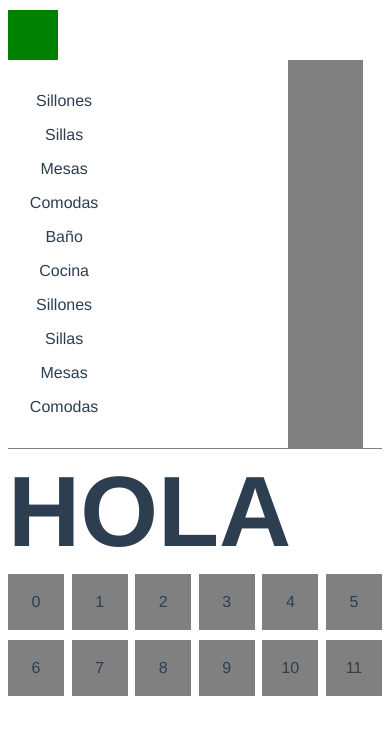
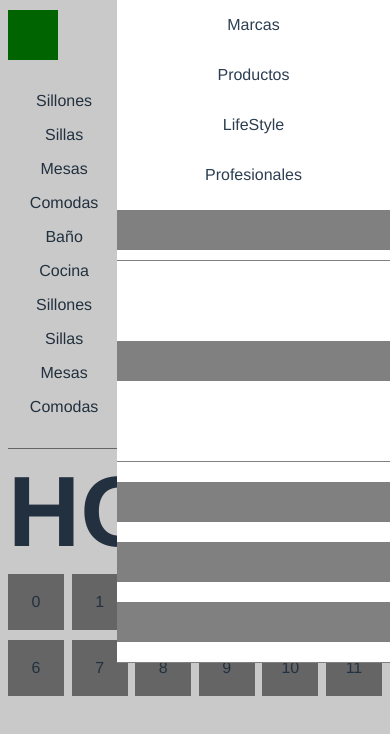
Before and after one commit to Joker9090/caro_test_slider, a Vue app: page / in a window 390 px wide. Shown: the top 734 px of the page. Built offline with nearby package versions, Linux system fonts and the light colour scheme.

Commit message:
fix menu desktop + add menu mobile

```diff
--- a/src/App.vue
+++ b/src/App.vue
@@ -1,6 +1,7 @@
 <template>
   <div id="app">
     <ProductMenu :active="true" />
+    <ProductMenuMobile :active="true" />
     <UnderlineLink size="100" text="HOLA" />
     <Slider />
   </div>
@@ -10,6 +11,7 @@
 import UnderlineLink from './components/UnderlineLink.vue'
 import Slider from './components/Slider.vue'
 import ProductMenu from './components/ProductMenu.vue'
+import ProductMenuMobile from './components/ProductMenuMobile.vue'
 
 export default {
   name: 'App',
@@ -17,6 +19,7 @@ export default {
     UnderlineLink,
     Slider,
     ProductMenu,
+    ProductMenuMobile,
   }
 }
 </script>
--- a/src/components/ProductMenu.vue
+++ b/src/components/ProductMenu.vue
@@ -108,7 +108,7 @@ export default {
   }),
   mounted() {
     const changeImage = (/*url*/) =>
-      (document.querySelector(".imageHolder").style.background = "red"); // aca caro para cxambiar la iamgen por background
+      (document.querySelector(".ProductMenu .imageHolder").style.background = "red"); // aca caro para cxambiar la iamgen por background
     const activeTarget = (target) => target.classList.add("active");
     const desactiveAll = (queryParam) => {
       return [...document.querySelectorAll(queryParam)].map((item) =>
@@ -160,18 +160,18 @@ export default {
       return targetDOM;
     };
     document
-      .querySelectorAll(".categories li")
+      .querySelectorAll(".ProductMenu .categories li")
       .forEach((li) =>
         li.addEventListener("mouseenter", () => hoverCategory(li))
       );
     document
-      .querySelectorAll(".subCategories li")
+      .querySelectorAll("-ProductMenu .subCategories li")
       .forEach((li) =>
         li.addEventListener("mouseenter", () => hoverSubCategory(li))
       );
 
       /* handle click*/
-    document.querySelector(".toggleClick").onclick = () => {
+    document.querySelector(".ProductMenu .toggleClick").onclick = () => {
        document.querySelector(".ProductMenu").classList.toggle('active');
     };
   },
--- /dev/null
+++ b/src/components/ProductMenuMobile.vue
@@ -0,0 +1,245 @@
+<template>
+  <div class="ProductMenuMobile" v-bind:class="{ active: active }">
+    <div class="toggleClick" />
+    <div class="MenuWrapper">
+      <div class="section">
+        <div class="sectionItem"><p>Marcas</p></div>
+        <div class="sectionItem">
+          <div class="clickItem" data-id="menu-category-open">
+            <p>Productos</p>
+          </div>
+          <div class="activeItems" data-id="menu-category">
+            <ul class="categories">
+              <li
+                :data-id="category.id"
+                v-for="(category, i) in categories"
+                :key="i"
+              >
+                <div class="sectionItem">
+                  <div class="clickItem" data-id="menu-subcategory-open">
+                    <p>{{ category.label }}</p>
+                  </div>
+                  <div class="activeItems">
+                    <ul class="subCategories" data-id="menu-subcategory">
+                      <li
+                        :data-id="category.id"
+                        v-for="(subCategory, i) in subCategoriesFiltered(
+                          category.id
+                        )"
+                        :key="i"
+                      >
+                        <div class="sectionItem">
+                          <div class="clickItem" data-id="menu-products-open">
+                            <p>{{ subCategory.label }}</p>
+                          </div>
+                          <div class="activeItems">
+                            <ul class="products" data-id="menu-product">
+                              <li
+                                :data-id="subCategory.id"
+                                v-for="(product, i) in productsFiltered(
+                                  subCategory.id
+                                )"
+                                :key="i"
+                              >
+                                <div class="sectionItem">
+                                  <p>{{ product.label }}</p>
+                                </div>
+                              </li>
+                            </ul>
+                          </div>
+                        </div>
+                      </li>
+                    </ul>
+                  </div>
+                </div>
+              </li>
+            </ul>
+          </div>
+        </div>
+        <div class="sectionItem"><p>LifeStyle</p></div>
+        <div class="sectionItem"><p>Profesionales</p></div>
+        <div class="dummyContent" />
+      </div>
+      <div class="section">
+        <div class="dummyContent" />
+      </div>
+      <div class="section">
+        <div class="dummyContent" />
+        <div class="dummyContent" />
+        <div class="dummyContent" />
+      </div>
+    </div>
+  </div>
+</template>
+
+<script>
+const categories = [
+  { id: 0, label: "Sillones", slug: "sillones", image: "URLIMAGE" },
+  { id: 1, label: "Sillas", slug: "slug", image: "URLIMAGE" },
+  { id: 2, label: "Mesas", slug: "slug", image: "URLIMAGE" },
+  { id: 3, label: "Comodas", slug: "slug", image: "URLIMAGE" },
+  { id: 4, label: "Baño", slug: "slug", image: "URLIMAGE" },
+  { id: 5, label: "Cocina", slug: "slug", image: "URLIMAGE" },
+  { id: 6, label: "Sillones", slug: "slug", image: "URLIMAGE" },
+  { id: 7, label: "Sillas", slug: "slug", image: "URLIMAGE" },
+  { id: 8, label: "Mesas", slug: "slug", image: "URLIMAGE" },
+  { id: 9, label: "Comodas", slug: "slug", image: "URLIMAGE" },
+];
+
+// subCategories.parentId => categories.id
+
+const subCategories = [
+  { id: 0, parentId: 0, label: "Sillon 1", slug: "slug" },
+  { id: 1, parentId: 0, label: "Sillon 2", slug: "slug" },
+  { id: 2, parentId: 0, label: "Sillon 3", slug: "slug" },
+  { id: 3, parentId: 0, label: "Sillon 4", slug: "slug" },
+  { id: 4, parentId: 0, label: "Sillon 5", slug: "slug" },
+  { id: 5, parentId: 1, label: "Sillas 6", slug: "slug" },
+  { id: 6, parentId: 1, label: "Sillas 7", slug: "slug" },
+  { id: 7, parentId: 1, label: "Sillas 8", slug: "slug" },
+  { id: 8, parentId: 1, label: "Sillas 9", slug: "slug" },
+  { id: 9, parentId: 2, label: "Mesas 10", slug: "slug" },
+  { id: 10, parentId: 2, label: "Mesas 11", slug: "slug" },
+  { id: 11, parentId: 2, label: "Mesas 12", slug: "slug" },
+  { id: 12, parentId: 2, label: "Mesas 13", slug: "slug" },
+  { id: 13, parentId: 2, label: "Mesas 14", slug: "slug" },
+  { id: 14, parentId: 2, label: "Mesas 15", slug: "slug" },
+  { id: 15, parentId: 2, label: "Mesas 16", slug: "slug" },
+];
+
+// products.parentId => subCategories.id
+
+const products = [
+  { id: 0, parentId: 0, label: "producto 1", slug: "slug" },
+  { id: 1, parentId: 0, label: "producto 2", slug: "slug" },
+  { id: 2, parentId: 0, label: "producto 3", slug: "slug" },
+  { id: 3, parentId: 0, label: "producto 4", slug: "slug" },
+  { id: 4, parentId: 0, label: "producto 5", slug: "slug" },
+  { id: 5, parentId: 1, label: "producto 6", slug: "slug" },
+  { id: 6, parentId: 1, label: "producto 7", slug: "slug" },
+  { id: 7, parentId: 1, label: "producto 8", slug: "slug" },
+  { id: 8, parentId: 1, label: "producto 9", slug: "slug" },
+  { id: 9, parentId: 2, label: "producto 10", slug: "slug" },
+  { id: 10, parentId: 2, label: "producto 11", slug: "slug" },
+  { id: 11, parentId: 2, label: "producto 12", slug: "slug" },
+  { id: 12, parentId: 2, label: "producto 13", slug: "slug" },
+  { id: 13, parentId: 2, label: "producto 14", slug: "slug" },
+  { id: 14, parentId: 2, label: "producto 15", slug: "slug" },
+  { id: 15, parentId: 2, label: "producto 16", slug: "slug" },
+];
+
+export default {
+  name: "ProductMenuMobile",
+  props: {
+    active: Boolean,
+  },
+  data: () => ({
+    categories,
+    subCategories,
+    products,
+  }),
+  mounted() {
+    document.querySelector('[data-id="menu-category-open"]').onclick = () => {
+      document
+        .querySelectorAll('[data-id="menu-category"] ul.categories > li')
+        .forEach((item) => {
+          item.classList.toggle("show");
+        });
+    };
+
+    document
+      .querySelectorAll('[data-id="menu-subcategory-open"]')
+      .forEach((item) => {
+        item.onclick = (e) => {
+          console.log(
+            e.target
+              .closest(".sectionItem")
+              .querySelectorAll(".activeItems ul > li")
+          );
+          document;
+          e.target
+            .closest(".sectionItem")
+            .querySelectorAll(".activeItems ul.subCategories > li")
+            .forEach((item) => {
+              item.classList.toggle("show");
+            });
+        };
+      });
+
+      document
+      .querySelectorAll('[data-id="menu-products-open"]')
+      .forEach((item) => {
+        item.onclick = (e) => {
+          console.log(
+            e.target
+              .closest(".sectionItem")
+              .querySelectorAll(".activeItems ul > li")
+          );
+          document;
+          e.target
+            .closest(".sectionItem")
+            .querySelectorAll(".activeItems ul.products > li")
+            .forEach((item) => {
+              item.classList.toggle("show");
+            });
+        };
+      });
+  },
+  methods: {
+    subCategoriesFiltered: (id) => {
+      return subCategories.filter((sc) => sc.parentId == id);
+    },
+    productsFiltered: (id) => products.filter((p) => p.parentId == id),
+  },
+};
+</script>
+
+<style scoped>
+.ProductMenuMobile {
+  position: fixed;
+  background-color: #00000036;
+  width: 100%;
+  height: 100%;
+  top: 0px;
+  left: 100%;
+  z-index: 999;
+  opacity: 0;
+  transition: all 0.2s ease;
+}
+.ProductMenuMobile.active {
+  left: 0px;
+  opacity: 1;
+}
+.ProductMenuMobile .MenuWrapper {
+  width: 70%;
+  max-width: 500px;
+  background-color: white;
+  height: 100%;
+  margin-left: auto;
+  overflow-y: auto;
+  height: auto;
+  max-height: 100vh;
+}
+.ProductMenuMobile .MenuWrapper .section {
+  min-height: 200px;
+  border-bottom: 1px solid grey;
+  display: flex;
+  flex-direction: column;
+  justify-content: center;
+}
+.ProductMenuMobile .MenuWrapper .sectionItem {
+}
+.dummyContent {
+  min-height: 40px;
+  width: 100%;
+  background-color: grey;
+  margin-bottom: 10px;
+  margin-top: 10px;
+}
+ul li:not(.show) {
+  display: none;
+}
+ul li.active {
+  font-weight: bold;
+}
+</style>
```
